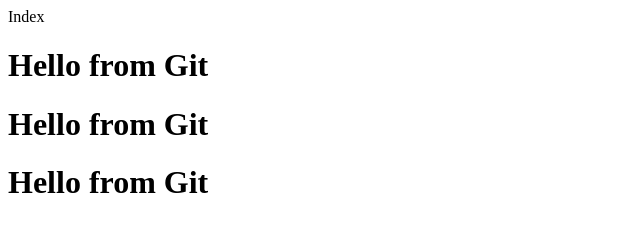
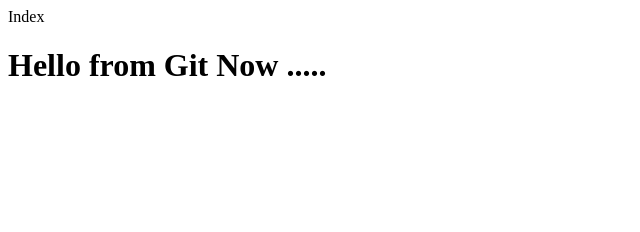
Before and after one commit to ranganathh-learner/javagitrepo, a plain HTML site: page index.html in a window 1280 px wide. Shown: the whole page, without its empty margins (0-640 px from the left). Drawn offline with Linux system fonts and the light colour scheme.

Commit message:
One More Change

```diff
--- a/index.html
+++ b/index.html
@@ -1,8 +1,7 @@
 <html>
 <head>Index</head>
 <body>
-<div><h1>Hello from Git</h1></div>
-<div><h1>Hello from Git</h1></div>
-<div><h1>Hello from Git</h1></div>
+<div><h1>Hello from Git Now .....</h1></div>
+
 </body>
 </html>
```
